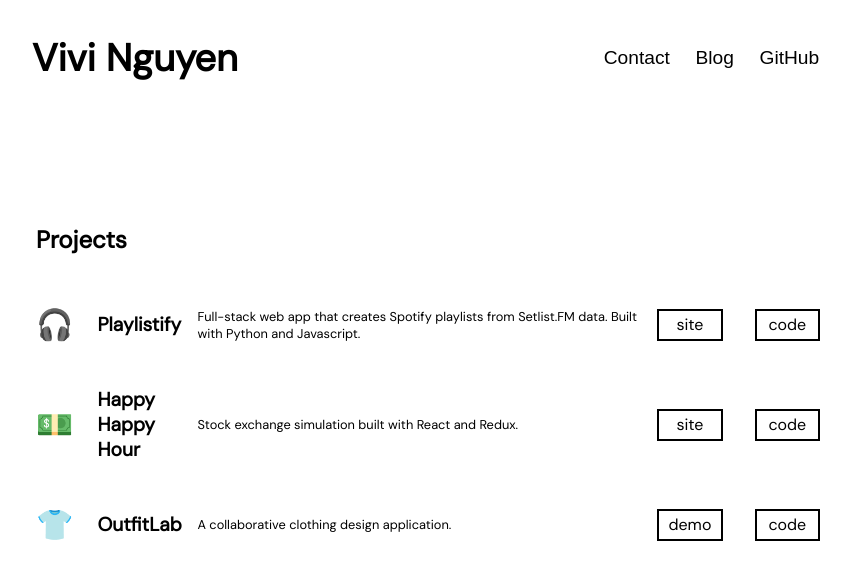
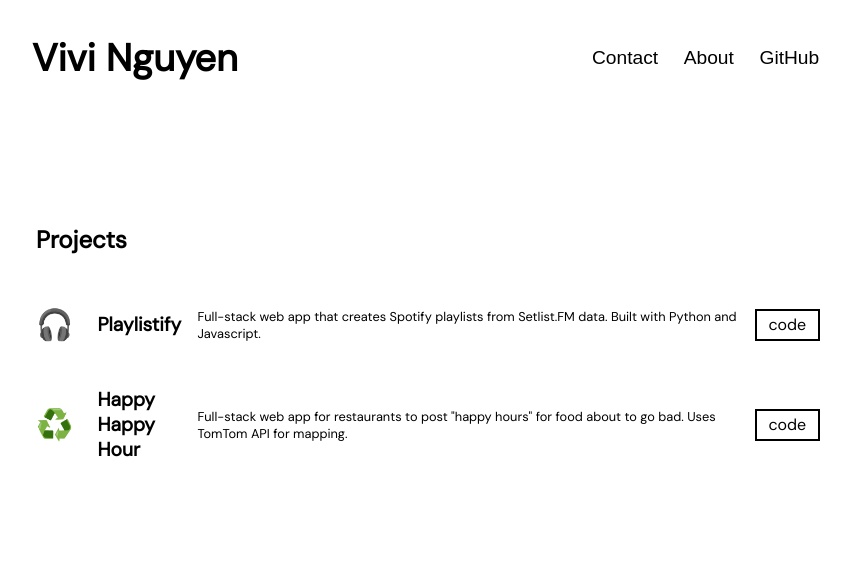
Before and after one commit to vivsnguyen/gatsby-portfolio-1, a Gatsby site: page / in a window 1280 px wide. Shown: the whole page, without its empty margins (208-1059 px from the left). Built offline with nearby package versions, Linux system fonts and the light colour scheme; Gatsby itself is replaced by a stand-in of ours; a web font is replaced by a local one.

Commit message:
added about page using transition link, fixed glitch using react fragment

```diff
--- a/src/components/ProjectListing.js
+++ b/src/components/ProjectListing.js
@@ -19,7 +19,8 @@
               </h2>
               <p>{project.description}</p>
               <div className="buttons">
-                {project.site ? (
+              {/* add back in after deployment */}
+                {/* {project.site ? (
                   <a className="button" href={project.site} target="_blank" rel="noopener noreferrer">
                     site
                   </a>
@@ -27,7 +28,8 @@
                 <a className="button" href={project.demo} target="_blank" rel="noopener noreferrer">
                   demo
                 </a>
-                }
+                } */}
+
                 <a className="button"  target="_blank" rel="noopener noreferrer" href={project.source}>
                   code
                 </a>
--- a/src/components/navigation.js
+++ b/src/components/navigation.js
@@ -21,15 +21,15 @@
           </div>
           <div className="nav-links">
               {navLinks.map(link => (
-                <TransitionLink key={link.name} to={link.link} className="link" activeClassName="active">
-                  {link.name}
+                <React.Fragment>
+                <TransitionLink key={link.contactTitle} to={link.contactLink} className="link" activeClassName="active">
+                  {link.contactTitle}
                 </TransitionLink>
+                <TransitionLink key={link.aboutTitle} to={link.aboutLink} className="link" activeClassName="active">
+                  {link.aboutTitle}
+                </TransitionLink>
+                </React.Fragment>
               ))}
-              <a target="_blank"
-                rel="noopener noreferrer"
-                href="https://medium.com/@connorwcallahan">
-                Blog
-              </a>
               <a target="_blank"
                 rel="noopener noreferrer"
                 href="https://github.com/vivsnguyen">
--- a/src/data/blogs.js
+++ /dev/null
@@ -1,3 +0,0 @@
-const blogs = [
-  {metaTitle: '19-08-09_dollar-cost-averaging'}
-]
--- a/src/data/config.js
+++ b/src/data/config.js
@@ -3,7 +3,7 @@
   siteTitleShort: 'Vivi Nguyen',
   siteTitleAlt: 'Vivi Nguyen',
   siteLogo: '/images/icon-mac.png',
-  siteUrl: 'https://www.connorwcallahan.com.com',
+  siteUrl: 'https://vivinguyen.dev/',
   repo: 'https://github.com/vivsnguyen',
   pathPrefix: '',
   dateFromFormat: 'YYYY-MM-DD',
@@ -22,8 +22,10 @@
   backgroundColor: '#ffffff',
   navLinks: [
     {
-      name: 'Contact',
-      link: '/contact/',
+      contactTitle: 'Contact',
+      contactLink: '/contact/',
+      aboutTitle: 'About',
+      aboutLink: '/about/'
     },
   ],
 }
--- a/src/data/projects.js
+++ b/src/data/projects.js
@@ -15,19 +15,11 @@
   },
   {
     title: 'Happy Happy Hour',
-    site: 'https://speculate.netlify.com/',
-    demo: 'https://vimeo.com/325429394',
-    icon: '💵',
-    source: 'https://github.com/Connor-Callahan/speculate',
-    description: 'Stock exchange simulation built with React and Redux.',
-  },
-  {
-    title: 'OutfitLab',
-    site: '',
-    demo: 'https://vimeo.com/321628455',
-    icon: '👕',
-    source: 'https://github.com/Connor-Callahan/outfit-lab',
-    description: 'A collaborative clothing design application.',
+    site: 'https://github.com/vivsnguyen/Happy-Happy-Hour',
+    demo: 'https://github.com/vivsnguyen/Happy-Happy-Hour',
+    icon: '♻️',
+    source: 'https://github.com/vivsnguyen/Happy-Happy-Hour',
+    description: 'Full-stack web app for restaurants to post "happy hours" for food about to go bad. Uses TomTom API for mapping.',
   },
 ]
 
--- a/src/pages/contact.js
+++ b/src/pages/contact.js
@@ -22,5 +22,3 @@
 )
 
 export default ContactPage
-
-// <img className="me-icon" alt="astronaut" src={require('../images/me-icon.png')} />
--- a/src/pages/index.js
+++ b/src/pages/index.js
@@ -2,7 +2,6 @@
 import projects from "../data/projects"
 import config from "../data/config"
 import ProjectListing from "../components/ProjectListing"
-// import Blog from "../components/Blog"
 
 import Layout from "../components/layout"
 import SEO from "../components/seo"
@@ -20,4 +19,3 @@
 )
 
 export default IndexPage
-// <Blog />
```
Also changed, not shown: src/components/Blog.js (deleted, +0 -20 lines), src/pages/about.js (added, +18 -0 lines), src/images/air-color-icon.png (deleted), src/images/icon-mac.png (deleted), src/images/me-icon.png (deleted), src/images/museume-icon.png (deleted), src/images/outfit-lab-icon.png (deleted), src/images/profile.jpeg (deleted), src/images/speculate-icon.png (deleted).
